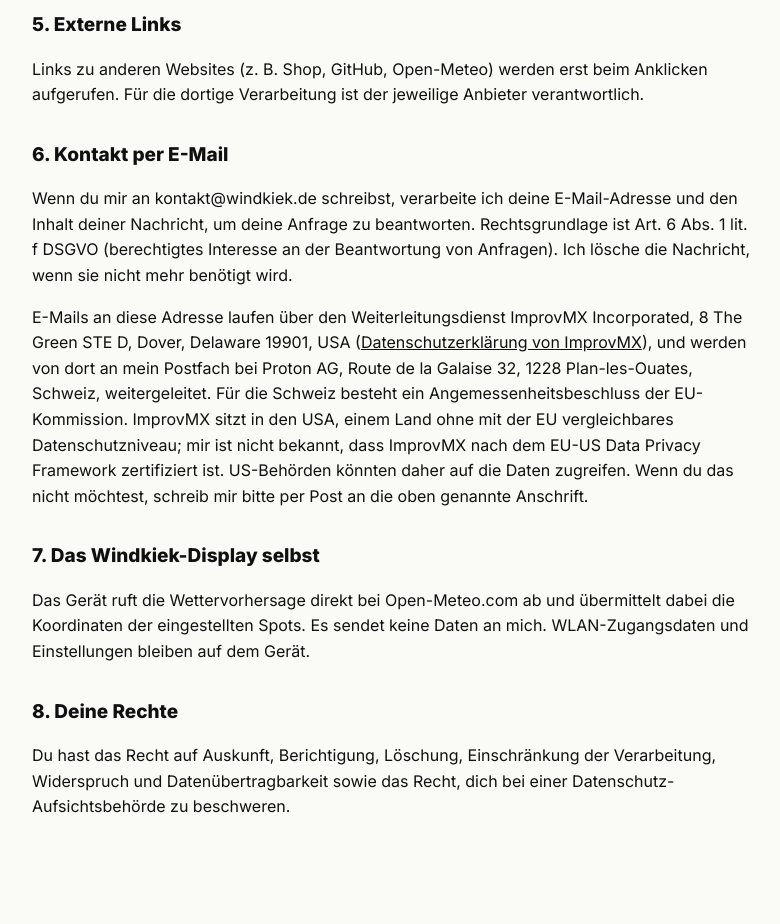
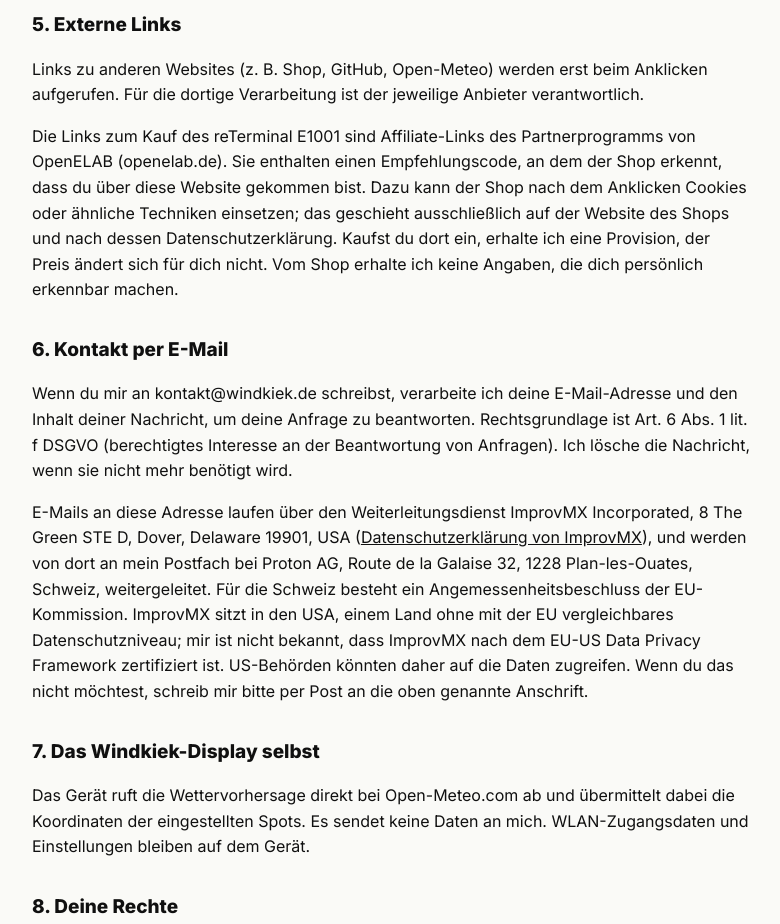
Before and after one commit to dmk-studio/windkiek, a plain HTML site: page site/datenschutz.html in a window 1280 px wide. Shown: the part 1180-2104 px from the top of the page, without its empty margins (248-1028 px from the left). Drawn offline with Linux system fonts and the light colour scheme.

Commit message:
Enable OpenELAB affiliate link
- shop links point to the reTerminal E1001 product page with referral code
- support sentence, about-section button and advertising notes are shown
- privacy policy names the affiliate program

Co-Authored-By: Claude Opus 5.5 <noreply@anthropic.com>

```diff
--- a/site/datenschutz.html
+++ b/site/datenschutz.html
@@ -48,8 +48,11 @@ und direkt über USB auf das Gerät geschrieben. Dabei werden keine Daten über
 <h2>5. Externe Links</h2>
 <p>Links zu anderen Websites (z. B. Shop, GitHub, Open-Meteo) werden erst beim Anklicken aufgerufen. Für die dortige
 Verarbeitung ist der jeweilige Anbieter verantwortlich.</p>
-<!-- Sobald der Affiliate-Link aktiv ist: Partnerprogramm nennen und darauf hinweisen, dass der Shop
-     beim Anklicken ggf. Cookies zur Zuordnung der Provision setzt. -->
+<p>Die Links zum Kauf des reTerminal E1001 sind Affiliate-Links des Partnerprogramms von OpenELAB (openelab.de).
+Sie enthalten einen Empfehlungscode, an dem der Shop erkennt, dass du über diese Website gekommen bist.
+Dazu kann der Shop nach dem Anklicken Cookies oder ähnliche Techniken einsetzen; das geschieht ausschließlich
+auf der Website des Shops und nach dessen Datenschutzerklärung. Kaufst du dort ein, erhalte ich eine Provision,
+der Preis ändert sich für dich nicht. Vom Shop erhalte ich keine Angaben, die dich persönlich erkennbar machen.</p>
 
 <h2>6. Kontakt per E-Mail</h2>
 <p>Wenn du mir an kontakt@windkiek.de schreibst, verarbeite ich deine E-Mail-Adresse und den Inhalt deiner Nachricht,
```
Also changed, not shown: site/index.html (+2 -2 lines).
